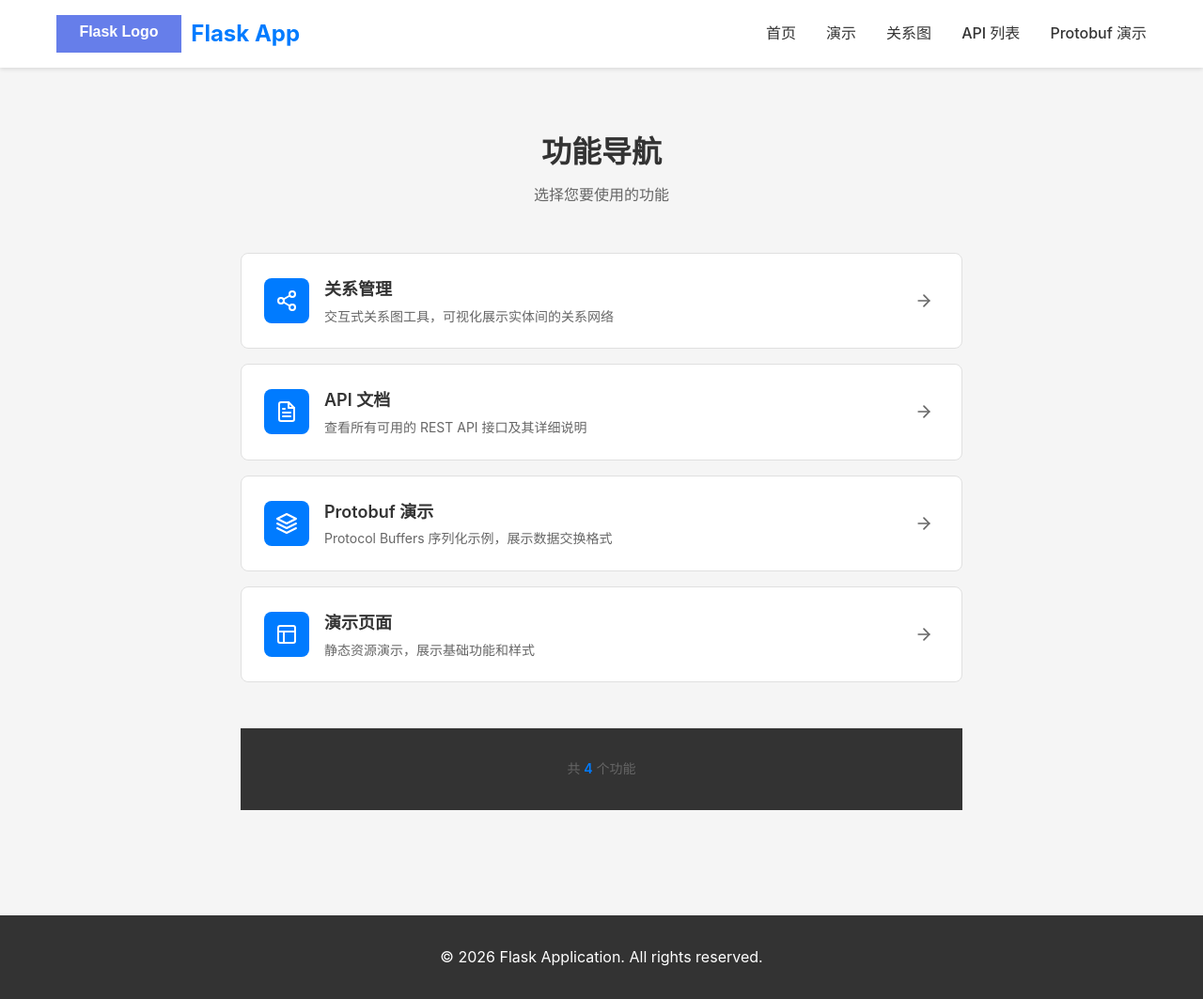
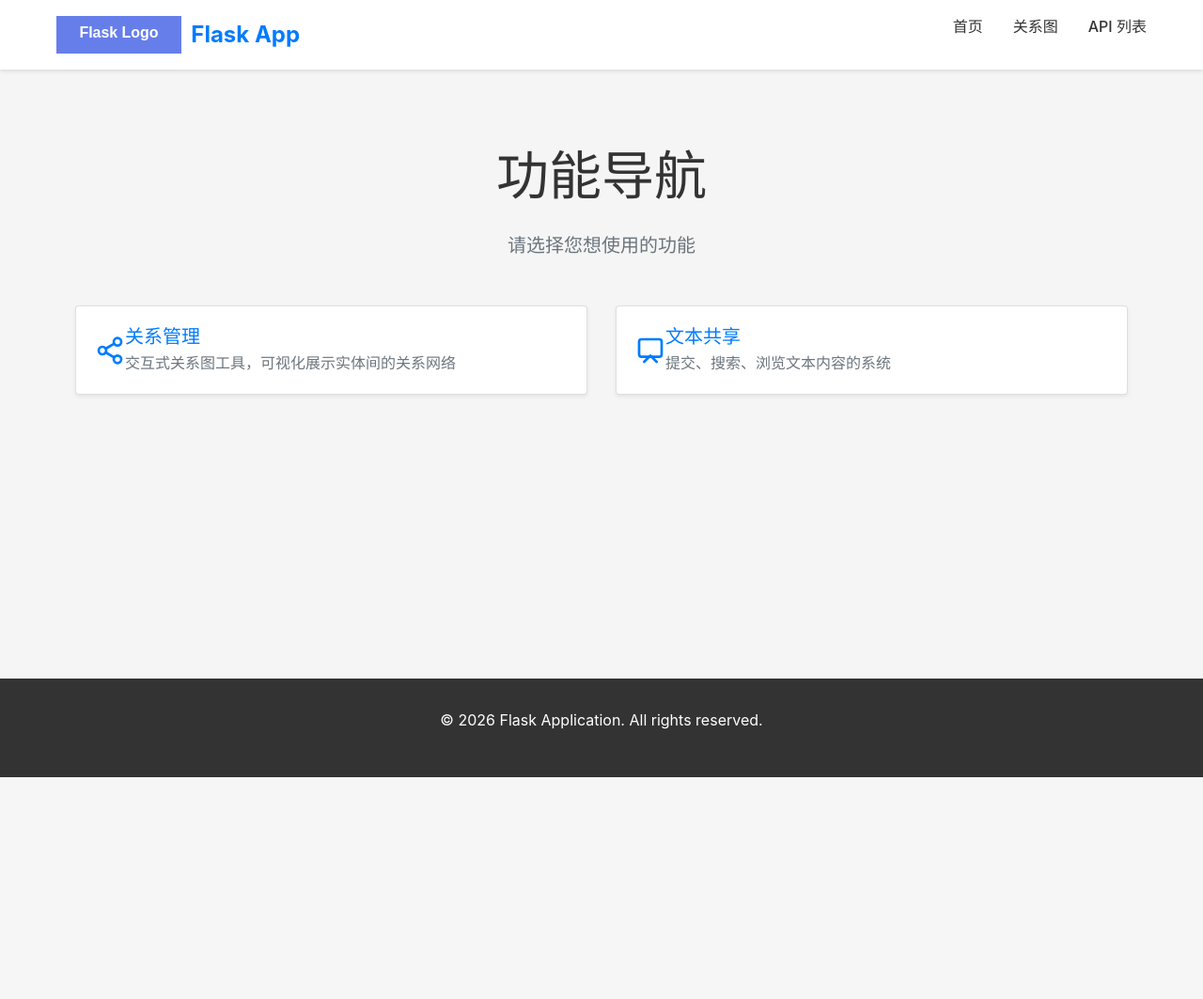
Before and after one commit to improve-wcx/flaskTemplate, a Flask app: page / in a window 1280 px wide. Shown: the whole page at 94% size. After the commit the page ends 827 px from the top, so only its background shows below. Run offline with Flask 2, Linux system fonts and the light colour scheme; some libraries are stand-ins or nearby versions.

```diff
--- a/app/__init__.py
+++ b/app/__init__.py
@@ -9,7 +9,6 @@ from flask import Flask
 # Log application ready
 from app.api_registry import get_registry_count
 from app.routes.api import api_bp
-from app.routes.demo_protobuf import demo_protobuf_bp
 
 # 注册蓝图
 from app.routes.main import main_bp
@@ -23,7 +22,6 @@ from utils.logger import configure_logger_paths, setup_logger
 blueprint_categories = {
     "main": "系统",
     "api": "系统",
-    "demo_protobuf": "Protobuf 演示",
     "static_bp": "静态资源",
     "rel_map": "关系图",
     "admin": "管理",
@@ -136,8 +134,6 @@ def create_app(config_name=None):
     logger.info("Registered blueprint: main_bp")
     app.register_blueprint(api_bp)
     logger.info("Registered blueprint: api_bp")
-    app.register_blueprint(demo_protobuf_bp)
-    logger.info("Registered blueprint: demo_protobuf_bp")
     app.register_blueprint(static_bp)
     logger.info("Registered blueprint: static_bp")
     app.register_blueprint(rel_map_bp)
@@ -150,7 +146,7 @@ def create_app(config_name=None):
     logger.info("Collecting routes from blueprints...")
     _collect_routes(main_bp, blueprint_categories["main"])
     _collect_routes(api_bp, blueprint_categories["api"])
-    _collect_routes(demo_protobuf_bp, blueprint_categories["demo_protobuf"])
+    # demo_protobuf blueprint has been removed from the project.
     _collect_routes(static_bp, blueprint_categories["static_bp"])
     _collect_routes(rel_map_bp, blueprint_categories["rel_map"])
     _collect_routes(text_submission_bp, blueprint_categories["text_submission"])
--- a/app/routes/main.py
+++ b/app/routes/main.py
@@ -25,12 +25,6 @@ def hello():
     return "Hello, World!"
 
 
-@main_bp.route("/demo")
-def demo():
-    """演示页面 - 静态资源演示"""
-    request_id = get_request_id()
-    current_app.logger.info("Handling demo route", extra={"request_id": request_id})
-    return render_template("static_demo.html")
 
 
 @main_bp.route("/favicon.ico")
--- a/app/routes/static_resources.py
+++ b/app/routes/static_resources.py
@@ -13,9 +13,3 @@ static_bp = Blueprint("static_bp", __name__, url_prefix="/resources")
 def static_index():
     """静态资源首页（备用）"""
     return render_template("index.html")
-
-
-@static_bp.route("/demo")
-def static_demo():
-    """静态资源演示页面（备用）"""
-    return render_template("static_demo.html")
--- a/app/templates/base.html
+++ b/app/templates/base.html
@@ -4,6 +4,8 @@
     <meta charset="UTF-8">
     <meta name="viewport" content="width=device-width, initial-scale=1.0">
     <title>{% block title %}Flask Application{% endblock %}</title>
+    <!-- Bootstrap CSS -->
+    <link rel="stylesheet" href="{{ url_for('static', filename='css/bootstrap.min.css') }}">
     <link rel="stylesheet" href="{{ url_for('static', filename='css/main.css') }}">
     {% block extra_css %}{% endblock %}
 </head>
@@ -17,10 +19,8 @@
                 </a>
                 <ul class="nav-menu">
                     <li><a href="{{ url_for('main.index') }}">首页</a></li>
-                    <li><a href="{{ url_for('main.demo') }}">演示</a></li>
                     <li><a href="{{ url_for('rel_map.relationship_map') }}">关系图</a></li>
                     <li><a href="{{ url_for('api.list_apis') }}">API 列表</a></li>
-                    <li><a href="{{ url_for('demo_protobuf.hello_get') }}">Protobuf 演示</a></li>
                 </ul>
             </div>
         </nav>
@@ -50,6 +50,8 @@
         </div>
     </footer>
 
+    <!-- Bootstrap JS (bundle includes Popper) -->
+    <script src="{{ url_for('static', filename='js/bootstrap.bundle.min.js') }}"></script>
     <script src="{{ url_for('static', filename='js/main.js') }}"></script>
     {% block extra_js %}{% endblock %}
 </body>
--- a/app/templates/index.html
+++ b/app/templates/index.html
@@ -3,17 +3,17 @@
 {% block title %}首页 - Flask Application{% endblock %}
 
 {% block content %}
-<div class="home-container">
-    <header class="home-header">
-        <h1 class="home-title">功能导航</h1>
-        <p class="home-subtitle">选择您要使用的功能</p>
-    </header>
-
-    <nav class="function-list">
+<div class="container py-5">
+    <h1 class="display-4 text-center mb-4">功能导航</h1>
+    <p class="lead text-center text-muted mb-5">请选择您想使用的功能</p>
+    <div class="row row-cols-1 row-cols-md-2 g-4">
         <!-- 关系管理 -->
-        <a href="{{ url_for('rel_map.relationship_map') }}" class="function-item">
-            <div class="function-icon">
-                <svg xmlns="http://www.w3.org/2000/svg" width="24" height="24" viewBox="0 0 24 24" fill="none" stroke="currentColor" stroke-width="2" stroke-linecap="round" stroke-linejoin="round">
+        <div class="col">
+            <a href="{{ url_for('rel_map.relationship_map') }}" class="text-decoration-none">
+                <div class="card h-100 shadow-sm">
+                    <div class="card-body d-flex align-items-center">
+                        <div class="me-3">
+                            <svg xmlns="http://www.w3.org/2000/svg" width="32" height="32" viewBox="0 0 24 24" fill="none" stroke="currentColor" stroke-width="2" stroke-linecap="round" stroke-linejoin="round">
                                 <circle cx="18" cy="5" r="3"></circle>
                                 <circle cx="6" cy="12" r="3"></circle>
                                 <circle cx="18" cy="19" r="3"></circle>
@@ -21,90 +21,39 @@
                                 <line x1="15.41" y1="6.51" x2="8.59" y2="10.49"></line>
                             </svg>
                         </div>
-            <div class="function-content">
-                <h3 class="function-title">关系管理</h3>
-                <p class="function-desc">交互式关系图工具，可视化展示实体间的关系网络</p>
+                        <div>
+                            <h5 class="card-title mb-1">关系管理</h5>
+                            <p class="card-text text-muted mb-0">交互式关系图工具，可视化展示实体间的关系网络</p>
                         </div>
-            <div class="function-arrow">
-                <svg xmlns="http://www.w3.org/2000/svg" width="20" height="20" viewBox="0 0 24 24" fill="none" stroke="currentColor" stroke-width="2" stroke-linecap="round" stroke-linejoin="round">
-                    <line x1="5" y1="12" x2="19" y2="12"></line>
-                    <polyline points="12 5 19 12 12 19"></polyline>
+                    </div>
+                </div>
+            </a>
+        </div>
+
+        <!-- 文本共享 -->
+        <div class="col">
+            <a href="{{ url_for('text_submission.text_submission_page') }}" class="text-decoration-none">
+                <div class="card h-100 shadow-sm">
+                    <div class="card-body d-flex align-items-center">
+                        <div class="me-3">
+                            <svg xmlns="http://www.w3.org/2000/svg" width="32" height="32" viewBox="0 0 24 24" fill="none" stroke="currentColor" stroke-width="2" stroke-linecap="round" stroke-linejoin="round">
+                                <path d="M21 15a2 2 0 0 1-2 2H5a2 2 0 0 1-2-2V5a2 2 0 0 1 2-2h14a2 2 0 0 1 2 2z"></path>
+                                <polyline points="17 21 12 16 7 21"></polyline>
                             </svg>
                         </div>
-        </a>
-
-        <!-- API 文档 -->
-        <a href="{{ url_for('api.list_apis') }}" class="function-item">
-            <div class="function-icon">
-                <svg xmlns="http://www.w3.org/2000/svg" width="24" height="24" viewBox="0 0 24 24" fill="none" stroke="currentColor" stroke-width="2" stroke-linecap="round" stroke-linejoin="round">
-                    <path d="M14 2H6a2 2 0 0 0-2 2v16a2 2 0 0 0 2 2h12a2 2 0 0 0 2-2V8z"></path>
-                    <polyline points="14 2 14 8 20 8"></polyline>
-                    <line x1="16" y1="13" x2="8" y2="13"></line>
-                    <line x1="16" y1="17" x2="8" y2="17"></line>
-                    <polyline points="10 9 9 9 8 9"></polyline>
-                </svg>
+                        <div>
+                            <h5 class="card-title mb-1">文本共享</h5>
+                            <p class="card-text text-muted mb-0">提交、搜索、浏览文本内容的系统</p>
                         </div>
-            <div class="function-content">
-                <h3 class="function-title">API 文档</h3>
-                <p class="function-desc">查看所有可用的 REST API 接口及其详细说明</p>
                     </div>
-            <div class="function-arrow">
-                <svg xmlns="http://www.w3.org/2000/svg" width="20" height="20" viewBox="0 0 24 24" fill="none" stroke="currentColor" stroke-width="2" stroke-linecap="round" stroke-linejoin="round">
-                    <line x1="5" y1="12" x2="19" y2="12"></line>
-                    <polyline points="12 5 19 12 12 19"></polyline>
-                </svg>
                 </div>
             </a>
-
-        <!-- Protobuf 演示 -->
-        <a href="{{ url_for('demo_protobuf.hello_get') }}" class="function-item">
-            <div class="function-icon">
-                <svg xmlns="http://www.w3.org/2000/svg" width="24" height="24" viewBox="0 0 24 24" fill="none" stroke="currentColor" stroke-width="2" stroke-linecap="round" stroke-linejoin="round">
-                    <polygon points="12 2 2 7 12 12 22 7 12 2"></polygon>
-                    <polyline points="2 17 12 22 22 17"></polyline>
-                    <polyline points="2 12 12 17 22 12"></polyline>
-                </svg>
         </div>
-            <div class="function-content">
-                <h3 class="function-title">Protobuf 演示</h3>
-                <p class="function-desc">Protocol Buffers 序列化示例，展示数据交换格式</p>
     </div>
-            <div class="function-arrow">
-                <svg xmlns="http://www.w3.org/2000/svg" width="20" height="20" viewBox="0 0 24 24" fill="none" stroke="currentColor" stroke-width="2" stroke-linecap="round" stroke-linejoin="round">
-                    <line x1="5" y1="12" x2="19" y2="12"></line>
-                    <polyline points="12 5 19 12 12 19"></polyline>
-                </svg>
-            </div>
-        </a>
-
-        <!-- 演示页面 -->
-        <a href="{{ url_for('main.demo') }}" class="function-item">
-            <div class="function-icon">
-                <svg xmlns="http://www.w3.org/2000/svg" width="24" height="24" viewBox="0 0 24 24" fill="none" stroke="currentColor" stroke-width="2" stroke-linecap="round" stroke-linejoin="round">
-                    <rect x="3" y="3" width="18" height="18" rx="2" ry="2"></rect>
-                    <line x1="3" y1="9" x2="21" y2="9"></line>
-                    <line x1="9" y1="21" x2="9" y2="9"></line>
-                </svg>
-            </div>
-            <div class="function-content">
-                <h3 class="function-title">演示页面</h3>
-                <p class="function-desc">静态资源演示，展示基础功能和样式</p>
-            </div>
-            <div class="function-arrow">
-                <svg xmlns="http://www.w3.org/2000/svg" width="20" height="20" viewBox="0 0 24 24" fill="none" stroke="currentColor" stroke-width="2" stroke-linecap="round" stroke-linejoin="round">
-                    <line x1="5" y1="12" x2="19" y2="12"></line>
-                    <polyline points="12 5 19 12 12 19"></polyline>
-                </svg>
-            </div>
-        </a>
-    </nav>
-
-    <footer class="home-footer">
-        <p>共 <span class="function-count">4</span> 个功能</p>
-    </footer>
 </div>
 {% endblock %}
 
 {% block extra_css %}
+<!-- Optional custom home styles -->
 <link rel="stylesheet" href="{{ url_for('static', filename='css/home.css') }}">
 {% endblock %}
--- a/config/loader.py
+++ b/config/loader.py
@@ -9,7 +9,6 @@ Usage:
 import json
 import os
 from typing import Dict, Any, Optional
-from datetime import timedelta
 
 
 class ConfigLoader:
```
Also changed, not shown: tests/test_routes/test_main.py (+2 -18 lines), tests/test_routes/test_static_resources.py (+6 -45 lines), utils/logger.py (+19 -7 lines), config/__init__.py (line endings or trailing spaces). Lines whose indentation alone changed are shown as unchanged.
